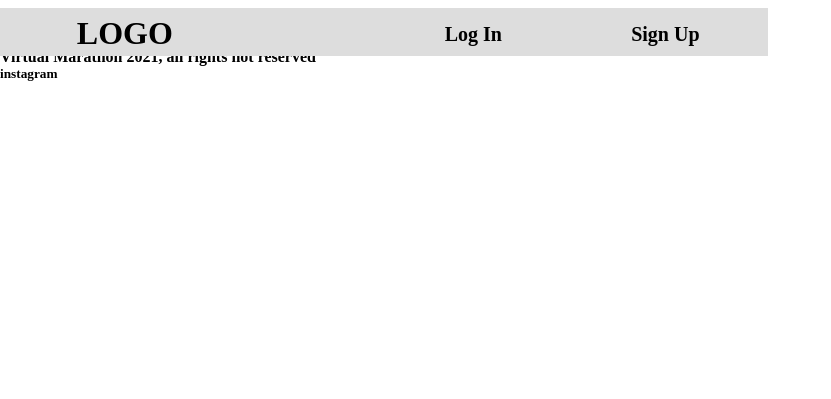
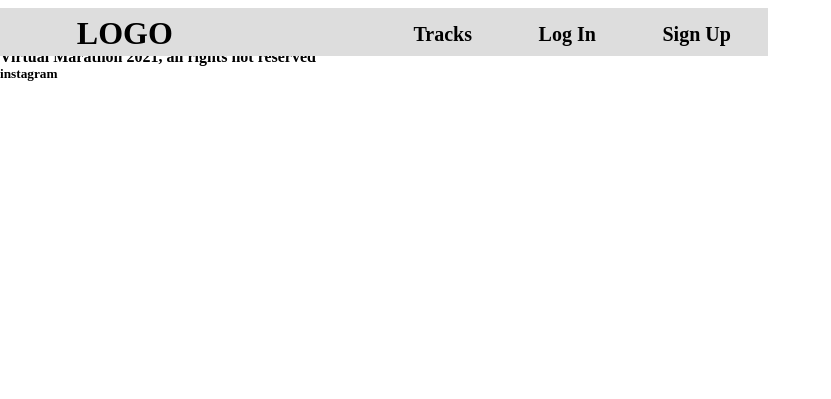
Before and after one commit to WillSoon322/VirtualMarathon, a PHP site: template view/view.php in a window 1280 px wide. Shown: the top 399 px of the page, without its empty margins (0-831 px from the left). Run offline with PHP 8.4, Linux system fonts and the light colour scheme; the template is opened without the code that fills it, so the values that code supplies are empty.

Commit message:
Update layout.php

```diff
--- a/view/layout/layout.php
+++ b/view/layout/layout.php
@@ -16,11 +16,11 @@
 
 
             <nav>
+                <a class="nav_link" href="track"><b>Tracks</b></a>
                 <a class="nav_link" href="login"><b>Log In</b></a>
                 <a class="nav_link" href="signup"><b>Sign Up</b></a>
             </nav>
         </header>
-
         <?php
         echo $content
         ?>
```
